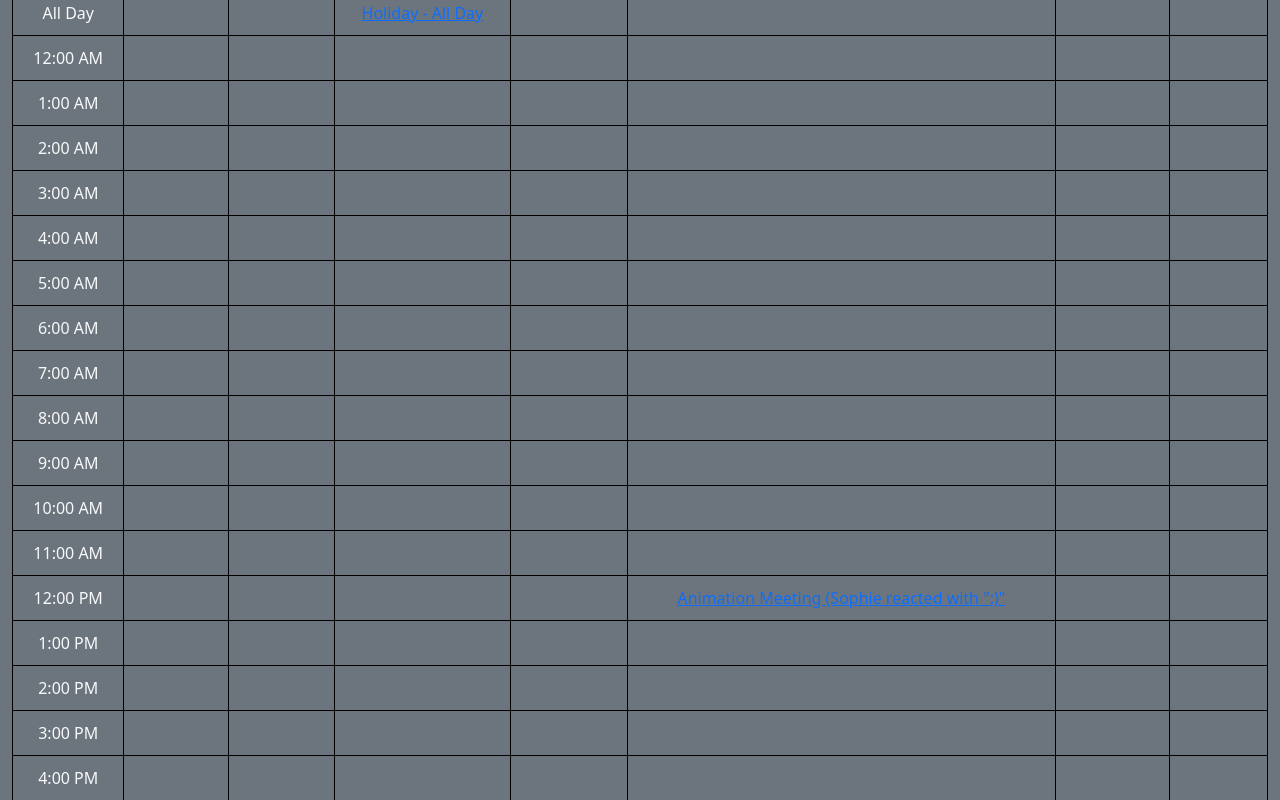
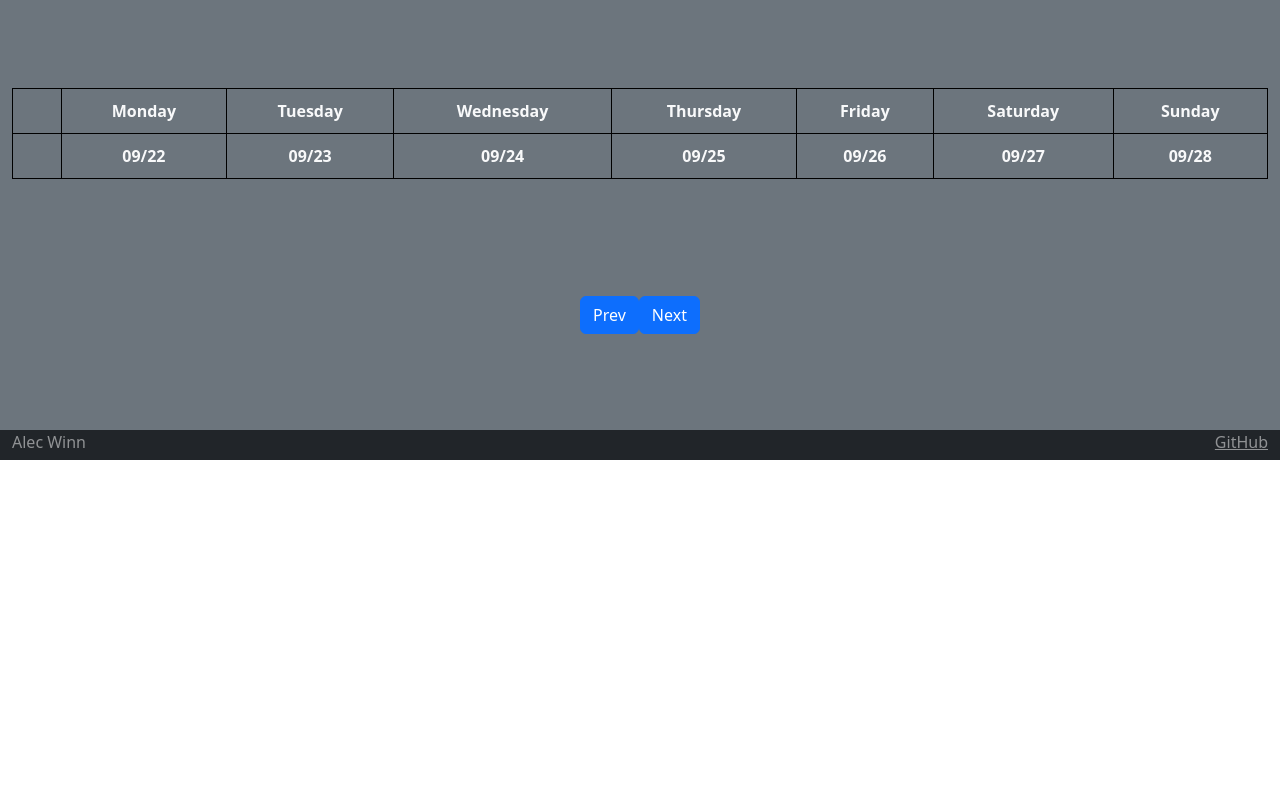
Before and after one commit to bobaisbad/startup, a React (Vite) app: page /calendars in a window 1280 px wide. Shown: the part 340-1140 px from the top of the page. After the commit the page ends 800 px from the top, so only its background shows below. Built offline with nearby package versions, Linux system fonts and the light colour scheme.

Commit message:
Started implementation of reactivity in calendars

```diff
--- a/src/app.jsx
+++ b/src/app.jsx
@@ -120,3 +120,5 @@ export default function App() {
 function NotFound() {
   return <main className="container-fluid bg-secondary text-center">404: Return to sender. Address unknown.</main>;
 }
+
+// export default App;
--- a/src/calendars/calendars.jsx
+++ b/src/calendars/calendars.jsx
@@ -1,8 +1,38 @@
 import React from 'react';
 import './calendars.css';
 import { NavLink } from 'react-router-dom';
+// import { Info } from '../info/info';
 
 export function Calendars() {
+    const [events, setEvents] = React.useState([]);
+
+    React.useEffect(() => {
+        const eventsText = localStorage.getItem('events');
+        if (eventsText) {
+            setEvents(JSON.parse(eventsText));
+        }
+    }, []);
+    // localStorage.setItem('12AM1', <NavLink to="../info">Holiday - All Day</NavLink>);
+
+    const eventRows = [];
+    if (events.length) {
+        for (const [i, event] of events.entries()) {
+            eventRows.push(
+                <tr key={i}>
+                    {/* <NavLink to="../info">Holiday - All Day</NavLink> */}
+                    <td>{event.time}</td>
+                    <td><NavLink to={'info/' + event.monday.id}>{event.monday}</NavLink></td>
+                    <td><NavLink to={'info/' + event.tuesday.id}>{event.tuesday}</NavLink></td>
+                    <td><NavLink to={'info/' + event.wednesday.id}>{event.wednesday}</NavLink></td>
+                    <td><NavLink to={'info/' + event.thursday.id}>{event.thursday}</NavLink></td>
+                    <td><NavLink to={'info/' + event.friday.id}>{event.friday}</NavLink></td>
+                    <td><NavLink to={'info/' + event.saturday.id}>{event.saturday}</NavLink></td>
+                    <td><NavLink to={'info/' + event.sunday.id}>{event.sunday}</NavLink></td>
+                </tr>
+            );
+        }
+    }
+
     return (
         <main className="container-fluid bg-secondary text-center">
             <hr />
@@ -36,8 +66,9 @@ export function Calendars() {
                         <th>09/28</th>
                     </tr>
                 </thead>
-                <tbody>
-                    <tr>
+                <tbody id='events'>
+                    {eventRows}
+                    {/* <tr>
                         <td>All Day</td>
                         <td>&nbsp;</td>
                         <td>&nbsp;</td>
@@ -48,124 +79,131 @@ export function Calendars() {
                         <td>&nbsp;</td>
                     </tr>
                     <tr>
-                        <td>12:00 AM</td>
-                        <td>&nbsp;</td>
-                        <td>&nbsp;</td>
-                        <td>&nbsp;</td>
-                        <td>&nbsp;</td>
-                        <td>&nbsp;</td>
-                        <td>&nbsp;</td>
-                        <td>&nbsp;</td>
+                        <td >12:00 AM</td>
+                        <td id="12A1">&nbsp;</td>
+                        <td id="12A2">&nbsp;</td>
+                        <td id="12A3">&nbsp;</td>
+                        <td id="12A4">&nbsp;</td>
+                        <td id="12A5">&nbsp;</td>
+                        <td id="12A6">&nbsp;</td>
+                        <td id="12A7">&nbsp;</td>
+                        <td>{localStorage.getItem("12AM1")}</td>
+                        <td>{localStorage.getItem("12AM2")}</td>
+                        <td>{localStorage.getItem("12AM3")}</td>
+                        <td>{localStorage.getItem("12AM4")}</td>
+                        <td>{localStorage.getItem("12AM5")}</td>
+                        <td>{localStorage.getItem("12AM6")}</td>
+                        <td>{localStorage.getItem("12AM7")}</td>
                     </tr>
                     <tr>
                         <td>1:00 AM</td>
-                        <td>&nbsp;</td>
-                        <td>&nbsp;</td>
-                        <td>&nbsp;</td>
-                        <td>&nbsp;</td>
-                        <td>&nbsp;</td>
-                        <td>&nbsp;</td>
-                        <td>&nbsp;</td>
+                        <td id="12AM1">&nbsp;</td>
+                        <td id="12AM2">&nbsp;</td>
+                        <td id="12AM3">&nbsp;</td>
+                        <td id="12AM4">&nbsp;</td>
+                        <td id="12AM5">&nbsp;</td>
+                        <td id="12AM6">&nbsp;</td>
+                        <td id="12AM7">&nbsp;</td>
                     </tr>
                     <tr>
                         <td>2:00 AM</td>
-                        <td>&nbsp;</td>
-                        <td>&nbsp;</td>
-                        <td>&nbsp;</td>
-                        <td>&nbsp;</td>
-                        <td>&nbsp;</td>
-                        <td>&nbsp;</td>
-                        <td>&nbsp;</td>
+                        <td id="12AM1">&nbsp;</td>
+                        <td id="12AM2">&nbsp;</td>
+                        <td id="12AM3">&nbsp;</td>
+                        <td id="12AM4">&nbsp;</td>
+                        <td id="12AM5">&nbsp;</td>
+                        <td id="12AM6">&nbsp;</td>
+                        <td id="12AM7">&nbsp;</td>
                     </tr>
                     <tr>
                         <td>3:00 AM</td>
-                        <td>&nbsp;</td>
-                        <td>&nbsp;</td>
-                        <td>&nbsp;</td>
-                        <td>&nbsp;</td>
-                        <td>&nbsp;</td>
-                        <td>&nbsp;</td>
-                        <td>&nbsp;</td>
+                        <td id="12AM1">&nbsp;</td>
+                        <td id="12AM2">&nbsp;</td>
+                        <td id="12AM3">&nbsp;</td>
+                        <td id="12AM4">&nbsp;</td>
+                        <td id="12AM5">&nbsp;</td>
+                        <td id="12AM6">&nbsp;</td>
+                        <td id="12AM7">&nbsp;</td>
                     </tr>
                     <tr>
                         <td>4:00 AM</td>
-                        <td>&nbsp;</td>
-                        <td>&nbsp;</td>
-                        <td>&nbsp;</td>
-                        <td>&nbsp;</td>
-                        <td>&nbsp;</td>
-                        <td>&nbsp;</td>
-                        <td>&nbsp;</td>
+                        <td id="12AM1">&nbsp;</td>
+                        <td id="12AM2">&nbsp;</td>
+                        <td id="12AM3">&nbsp;</td>
+                        <td id="12AM4">&nbsp;</td>
+                        <td id="12AM5">&nbsp;</td>
+                        <td id="12AM6">&nbsp;</td>
+                        <td id="12AM7">&nbsp;</td>
                     </tr>
                     <tr>
                         <td>5:00 AM</td>
-                        <td>&nbsp;</td>
-                        <td>&nbsp;</td>
-                        <td>&nbsp;</td>
-                        <td>&nbsp;</td>
-                        <td>&nbsp;</td>
-                        <td>&nbsp;</td>
-                        <td>&nbsp;</td>
+                        <td id="12AM1">&nbsp;</td>
+                        <td id="12AM2">&nbsp;</td>
+                        <td id="12AM3">&nbsp;</td>
+                        <td id="12AM4">&nbsp;</td>
+                        <td id="12AM5">&nbsp;</td>
+                        <td id="12AM6">&nbsp;</td>
+                        <td id="12AM7">&nbsp;</td>
                     </tr>
                     <tr>
                         <td>6:00 AM</td>
-                        <td>&nbsp;</td>
-                        <td>&nbsp;</td>
-                        <td>&nbsp;</td>
-                        <td>&nbsp;</td>
-                        <td>&nbsp;</td>
-                        <td>&nbsp;</td>
-                        <td>&nbsp;</td>
+                        <td id="12AM1">&nbsp;</td>
+                        <td id="12AM2">&nbsp;</td>
+                        <td id="12AM3">&nbsp;</td>
+                        <td id="12AM4">&nbsp;</td>
+                        <td id="12AM5">&nbsp;</td>
+                        <td id="12AM6">&nbsp;</td>
+                        <td id="12AM7">&nbsp;</td>
                     </tr>
                     <tr>
                         <td>7:00 AM</td>
-                        <td>&nbsp;</td>
-                        <td>&nbsp;</td>
-                        <td>&nbsp;</td>
-                        <td>&nbsp;</td>
-                        <td>&nbsp;</td>
-                        <td>&nbsp;</td>
-                        <td>&nbsp;</td>
+                        <td id="12AM1">&nbsp;</td>
+                        <td id="12AM2">&nbsp;</td>
+                        <td id="12AM3">&nbsp;</td>
+                        <td id="12AM4">&nbsp;</td>
+                        <td id="12AM5">&nbsp;</td>
+                        <td id="12AM6">&nbsp;</td>
+                        <td id="12AM7">&nbsp;</td>
                     </tr>
                     <tr>
                         <td>8:00 AM</td>
-                        <td>&nbsp;</td>
-                        <td>&nbsp;</td>
-                        <td>&nbsp;</td>
-                        <td>&nbsp;</td>
-                        <td>&nbsp;</td>
-                        <td>&nbsp;</td>
-                        <td>&nbsp;</td>
+                        <td id="12AM1">&nbsp;</td>
+                        <td id="12AM2">&nbsp;</td>
+                        <td id="12AM3">&nbsp;</td>
+                        <td id="12AM4">&nbsp;</td>
+                        <td id="12AM5">&nbsp;</td>
+                        <td id="12AM6">&nbsp;</td>
+                        <td id="12AM7">&nbsp;</td>
                     </tr>
                     <tr>
                         <td>9:00 AM</td>
-                        <td>&nbsp;</td>
-                        <td>&nbsp;</td>
-                        <td>&nbsp;</td>
-                        <td>&nbsp;</td>
-                        <td>&nbsp;</td>
-                        <td>&nbsp;</td>
-                        <td>&nbsp;</td>
+                        <td id="12AM1">&nbsp;</td>
+                        <td id="12AM2">&nbsp;</td>
+                        <td id="12AM3">&nbsp;</td>
+                        <td id="12AM4">&nbsp;</td>
+                        <td id="12AM5">&nbsp;</td>
+                        <td id="12AM6">&nbsp;</td>
+                        <td id="12AM7">&nbsp;</td>
                     </tr>
                     <tr>
                         <td>10:00 AM</td>
-                        <td>&nbsp;</td>
-                        <td>&nbsp;</td>
-                        <td>&nbsp;</td>
-                        <td>&nbsp;</td>
-                        <td>&nbsp;</td>
-                        <td>&nbsp;</td>
-                        <td>&nbsp;</td>
+                        <td id="12AM1">&nbsp;</td>
+                        <td id="12AM2">&nbsp;</td>
+                        <td id="12AM3">&nbsp;</td>
+                        <td id="12AM4">&nbsp;</td>
+                        <td id="12AM5">&nbsp;</td>
+                        <td id="12AM6">&nbsp;</td>
+                        <td id="12AM7">&nbsp;</td>
                     </tr>
                     <tr>
                         <td>11:00 AM</td>
-                        <td>&nbsp;</td>
-                        <td>&nbsp;</td>
-                        <td>&nbsp;</td>
-                        <td>&nbsp;</td>
-                        <td>&nbsp;</td>
-                        <td>&nbsp;</td>
-                        <td>&nbsp;</td>
+                        <td id="12AM1">&nbsp;</td>
+                        <td id="12AM2">&nbsp;</td>
+                        <td id="12AM3">&nbsp;</td>
+                        <td id="12AM4">&nbsp;</td>
+                        <td id="12AM5">&nbsp;</td>
+                        <td id="12AM6">&nbsp;</td>
+                        <td id="12AM7">&nbsp;</td>
                     </tr>
                     <tr>
                         <td>12:00 PM</td>
@@ -179,53 +217,53 @@ export function Calendars() {
                     </tr>
                     <tr>
                         <td>1:00 PM</td>
-                        <td>&nbsp;</td>
-                        <td>&nbsp;</td>
-                        <td>&nbsp;</td>
-                        <td>&nbsp;</td>
-                        <td>&nbsp;</td>
-                        <td>&nbsp;</td>
-                        <td>&nbsp;</td>
+                        <td id="12AM1">&nbsp;</td>
+                        <td id="12AM2">&nbsp;</td>
+                        <td id="12AM3">&nbsp;</td>
+                        <td id="12AM4">&nbsp;</td>
+                        <td id="12AM5">&nbsp;</td>
+                        <td id="12AM6">&nbsp;</td>
+                        <td id="12AM7">&nbsp;</td>
                     </tr>
                     <tr>
                         <td>2:00 PM</td>
-                        <td>&nbsp;</td>
-                        <td>&nbsp;</td>
-                        <td>&nbsp;</td>
-                        <td>&nbsp;</td>
-                        <td>&nbsp;</td>
-                        <td>&nbsp;</td>
-                        <td>&nbsp;</td>
+                        <td id="12AM1">&nbsp;</td>
+                        <td id="12AM2">&nbsp;</td>
+                        <td id="12AM3">&nbsp;</td>
+                        <td id="12AM4">&nbsp;</td>
+                        <td id="12AM5">&nbsp;</td>
+                        <td id="12AM6">&nbsp;</td>
+                        <td id="12AM7">&nbsp;</td>
                     </tr>
                     <tr>
                         <td>3:00 PM</td>
-                        <td>&nbsp;</td>
-                        <td>&nbsp;</td>
-                        <td>&nbsp;</td>
-                        <td>&nbsp;</td>
-                        <td>&nbsp;</td>
-                        <td>&nbsp;</td>
-                        <td>&nbsp;</td>
+                        <td id="12AM1">&nbsp;</td>
+                        <td id="12AM2">&nbsp;</td>
+                        <td id="12AM3">&nbsp;</td>
+                        <td id="12AM4">&nbsp;</td>
+                        <td id="12AM5">&nbsp;</td>
+                        <td id="12AM6">&nbsp;</td>
+                        <td id="12AM7">&nbsp;</td>
                     </tr>
                     <tr>
                         <td>4:00 PM</td>
-                        <td>&nbsp;</td>
-                        <td>&nbsp;</td>
-                        <td>&nbsp;</td>
-                        <td>&nbsp;</td>
-                        <td>&nbsp;</td>
-                        <td>&nbsp;</td>
-                        <td>&nbsp;</td>
+                        <td id="12AM1">&nbsp;</td>
+                        <td id="12AM2">&nbsp;</td>
+                        <td id="12AM3">&nbsp;</td>
+                        <td id="12AM4">&nbsp;</td>
+                        <td id="12AM5">&nbsp;</td>
+                        <td id="12AM6">&nbsp;</td>
+                        <td id="12AM7">&nbsp;</td>
                     </tr>
                     <tr>
                         <td>5:00 PM</td>
-                        <td>&nbsp;</td>
-                        <td>&nbsp;</td>
-                        <td>&nbsp;</td>
-                        <td>&nbsp;</td>
-                        <td>&nbsp;</td>
-                        <td>&nbsp;</td>
-                        <td>&nbsp;</td>
+                        <td id="12AM1">&nbsp;</td>
+                        <td id="12AM2">&nbsp;</td>
+                        <td id="12AM3">&nbsp;</td>
+                        <td id="12AM4">&nbsp;</td>
+                        <td id="12AM5">&nbsp;</td>
+                        <td id="12AM6">&nbsp;</td>
+                        <td id="12AM7">&nbsp;</td>
                     </tr>
                     <tr>
                         <td>6:00 PM</td>
@@ -286,7 +324,7 @@ export function Calendars() {
                         <td>&nbsp;</td>
                         <td>&nbsp;</td>
                         <td>&nbsp;</td>
-                    </tr>
+                    </tr> */}
                 </tbody>
 
             </table>
```
Lines whose indentation alone changed are shown as unchanged.
